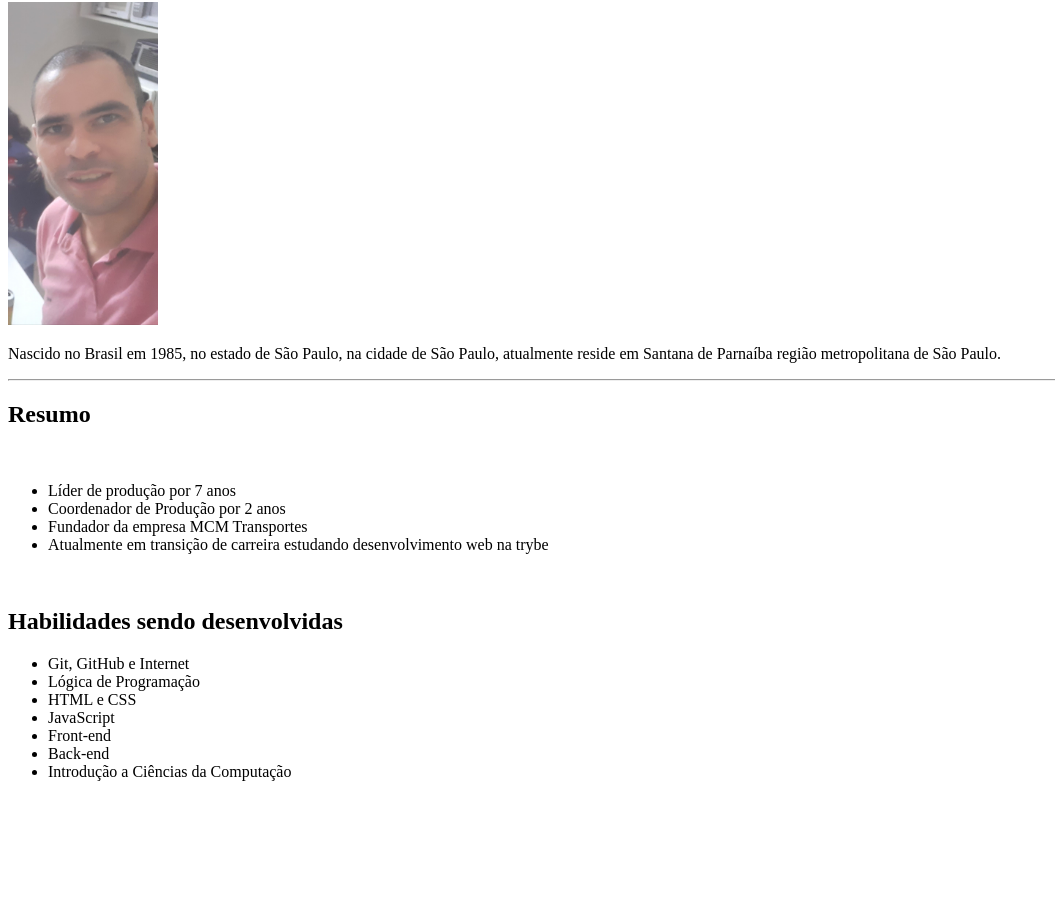
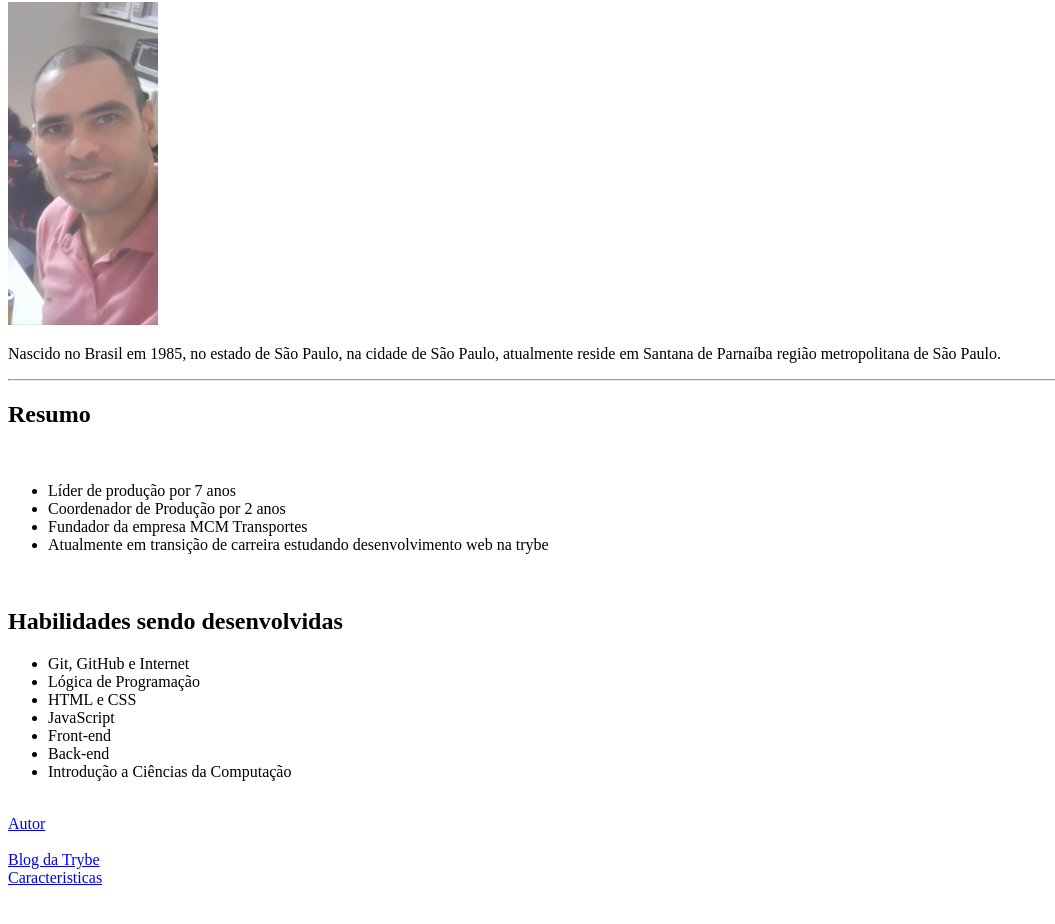
Before and after one commit to MarceloMotaOliveira/MarceloMotaOliveira.github.io, a plain HTML site: page index.html in a window 1280 px wide. Shown: the part 78-1002 px from the top of the page, without its empty margins (0-1055 px from the left). Before the commit the page ends 875 px from the top, so only its background shows below. Drawn offline with Linux system fonts and the light colour scheme.

Commit message:
colocado link caracteristicas

```diff
--- a/index.html
+++ b/index.html
@@ -11,7 +11,7 @@
 
     <img src="imagens/20210106_083105.jpg" alt="Foto do Marcelo Oliveira" width="150px">
 
-    <p>Nascido no Brasil em 1985, no estado de São Paulo, na cidade de São Paulo, atualmente reside em Santana de Parnaíba região metropolitana de São Paulo. <br> </p>
+    <p id="p1">Nascido no Brasil em 1985, no estado de São Paulo, na cidade de São Paulo, atualmente reside em Santana de Parnaíba região metropolitana de São Paulo. <br> </p>
     <hr>
 
     <h2>Resumo</h2>
@@ -33,5 +33,20 @@
         <li>Back-end</li>
         <li>Introdução a Ciências da Computação</li>
     </ul>
+    <br>
+    <a href="/imagens/20210106_083105.jpg">Autor</a> <br>
+    <br>
+    <a href="https://blog.betrybe.com/" target="_blank" >Blog da Trybe</a>
+    <br>
+    <a href="#p1">Caracteristicas</a><br>
+    <br>
+    <br>
+    <br>
+    <br>
+    <br><br>
+    <br>
+    <br>
+    <br>
+
 </body>
 </html>
```
